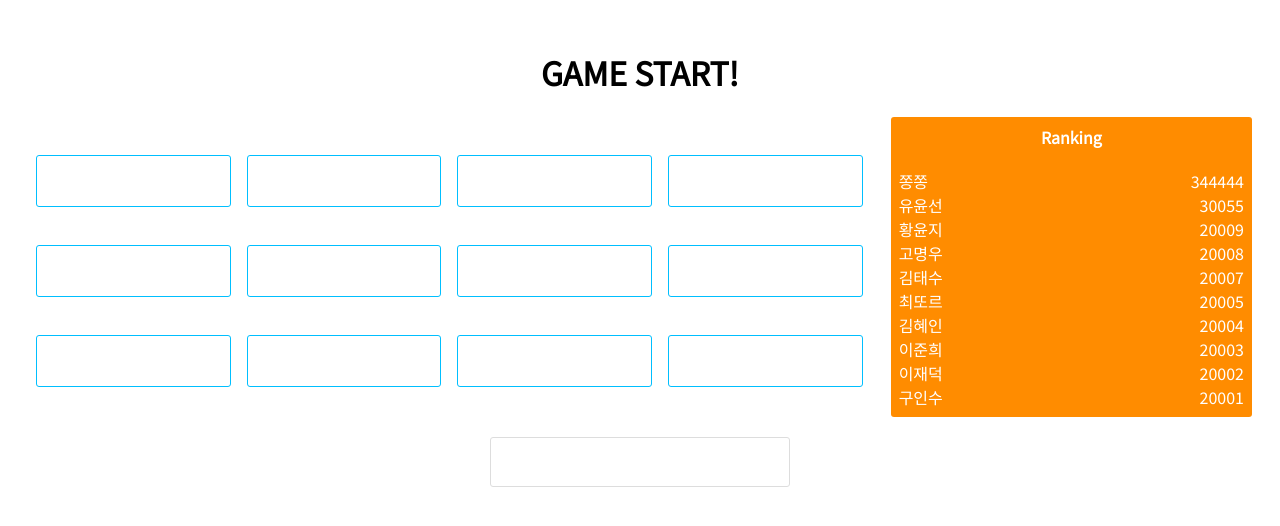
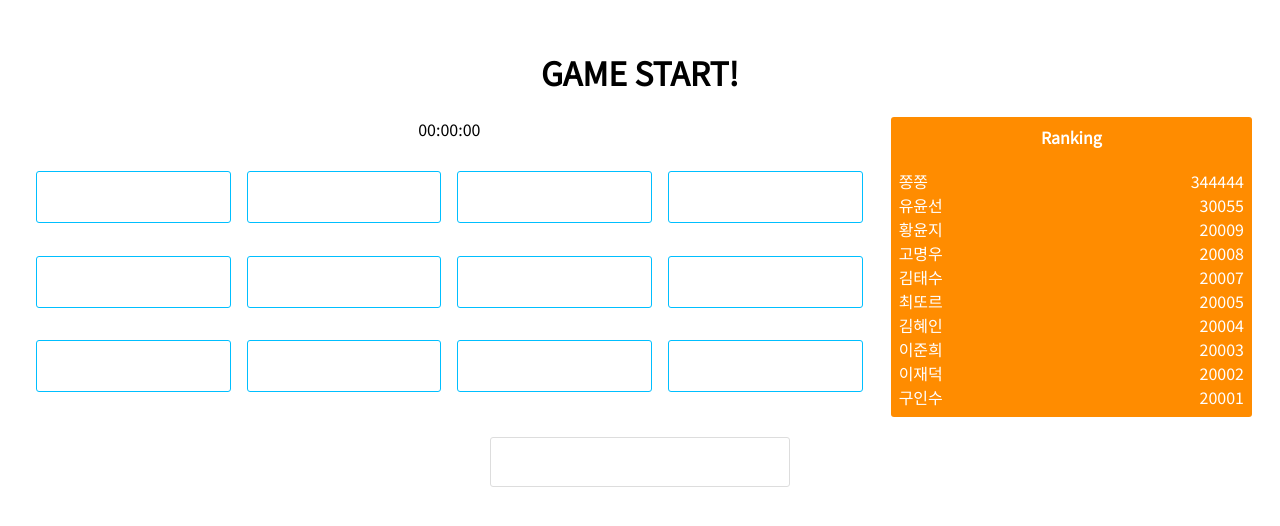
Before and after one commit to yusop795/typingPractice, a React (Create React App) app: page /start in a window 1280 px wide. Shown: the top 526 px of the page. Built offline with nearby package versions, Linux system fonts and the light colour scheme; a web font is replaced by a local one.

Commit message:
타이머 임의 추가

```diff
--- a/src/components/wordsboard/WordsBoard.jsx
+++ b/src/components/wordsboard/WordsBoard.jsx
@@ -5,6 +5,7 @@ function WordsBoard(words) {
   /* typing field에서 받은 랜덤 단어 = words */
   return (
     <ul className="board_container">
+      <div className="timer">00:00:00</div>
       {words.voca.map((d, i) => {
         return (
           <li key={i} place={d.place} className="board_item">
--- a/src/components/wordsboard/wordsboard.scss
+++ b/src/components/wordsboard/wordsboard.scss
@@ -3,7 +3,12 @@
   width: 70%;
   display: flex;
   flex-wrap: wrap;
-  padding: 30px 20px 0 0;
+  padding: 0 20px 0 0;
+  .timer {
+  text-align: center;
+  width:100%;
+    height: 30px;
+  }
 }
 .board_item {
   width: 25%;
```
